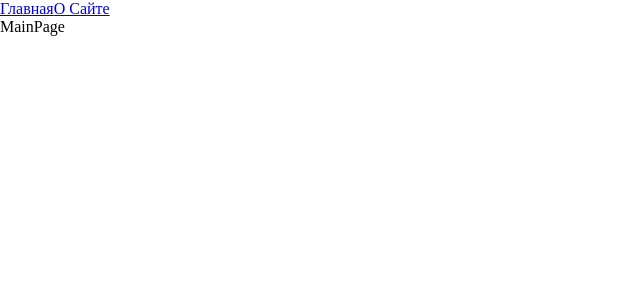
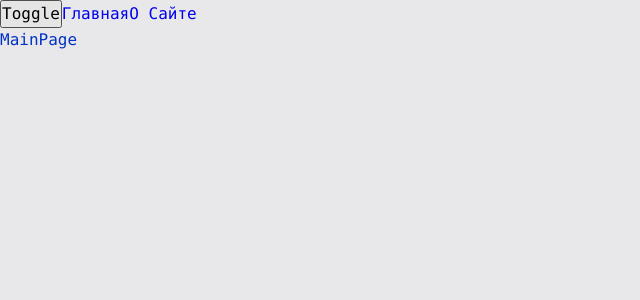
Before and after one commit to mirzoibodullaev/react-news, a React app: page / in a window 1280 px wide. Shown: the top 300 px of the page, without its empty margins (0-640 px from the left). Built offline with nearby package versions, Linux system fonts and the light colour scheme.

Commit message:
add theme provider

```diff
--- a/src/App.tsx
+++ b/src/App.tsx
@@ -2,11 +2,14 @@ import { Suspense } from "react";
 import { Link, Route, Routes } from "react-router-dom";
 import { MainPageAsync } from "./pages/MainPage/MainPage.async";
 import { AboutPageAync } from "./pages/AboutPage/AboutPage.async";
-import "./index.scss";
+import { useTheme } from "./theme/useTheme";
+import "./styles/index.scss";
 
 const App = () => {
+    const { theme, toggleTheme } = useTheme();
     return (
-        <div className="app">
+        <div className={`app ${theme}`}>
+            <button onClick={toggleTheme}>Toggle</button>
             <Link to={"/"}>Главная</Link>
             <Link to={"/about"}>О Сайте</Link>
             <Suspense fallback={<div>Loading...</div>}>
--- a/src/index.tsx
+++ b/src/index.tsx
@@ -1,10 +1,13 @@
 import { render } from "react-dom";
 import { BrowserRouter } from "react-router-dom";
 import App from "./App";
+import ThemeProvider from "./theme/ThemeProvider";
 
 render(
     <BrowserRouter>
-        <App />
+        <ThemeProvider>
+            <App />
+        </ThemeProvider>
     </BrowserRouter>,
     document.getElementById("root")
 );
--- /dev/null
+++ b/src/styles/index.scss
@@ -0,0 +1,53 @@
+@import "reset";
+@import "variables/global";
+@import "themes/normal";
+@import "themes/dark";
+@import "themes/orange";
+
+.app {
+    font: var(--font-m);
+    color: var(--primary-color);
+    background: var(--bg-color);
+    min-height: 100vh;
+}
+
+.app_redesigned {
+    background: var(--bg-redesigned);
+    min-height: 100vh;
+    font: var(--font-m-redesigned);
+    color: var(--text-redesigned);
+}
+
+.content-page {
+    display: flex;
+}
+
+*::-webkit-scrollbar {
+    width: 12px;               /* ширина scrollbar */
+    height: 8px;
+}
+
+*::-webkit-scrollbar-track {
+    background: var(--light-bg-redesigned);        /* цвет дорожки */
+}
+
+*::-webkit-scrollbar-thumb {
+    background-color: var(--icon-redesigned);    /* цвет плашки */
+    border-radius: 20px;       /* закругления плашки */
+    border: 1px solid var(--accent-redesigned);  /* padding вокруг плашки */
+}
+
+.app *::-webkit-scrollbar {
+    width: 12px;               /* ширина scrollbar */
+    height: 8px;
+}
+
+.app *::-webkit-scrollbar-track {
+    background: var(--card-bg);        /* цвет дорожки */
+}
+
+.app *::-webkit-scrollbar-thumb {
+    background-color: var(--inverted-primary-color);    /* цвет плашки */
+    border-radius: 20px;       /* закругления плашки */
+    border: 2px solid var(--primary-color);  /* padding вокруг плашки */
+}
--- /dev/null
+++ b/src/styles/reset.scss
@@ -0,0 +1,30 @@
+* {
+    margin: 0;
+    padding: 0;
+    box-sizing: border-box;
+}
+
+li {
+    list-style-type: none;
+}
+
+input,
+button,
+textarea,
+select {
+    margin: 0;
+    font: inherit;
+}
+
+a {
+    text-decoration: none;
+}
+
+h1,
+h2,
+h3,
+h4,
+h5,
+h6 {
+    font-weight: 300;
+}
--- /dev/null
+++ b/src/styles/themes/dark.scss
@@ -0,0 +1,32 @@
+.app.dark {
+    --bg-color: #090949;
+    --inverted-bg-color: #e8e8ea;
+    --primary-color: #04ff04;
+    --secondary-color: #049604;
+    --inverted-primary-color: #0232c2;
+    --inverted-secondary-color: #0452ff;
+
+    // redesigned
+    --dark-bg-redesigned: #090F11;
+    --bg-redesigned: #0C1214;
+    --light-bg-redesigned: #151C1F;
+    --text-redesigned: #DBDBDB;
+    --hint-redesigned: #555555;
+    --cancel-redesigned: #D95757;
+    --save-redesigned: #6CD98B;
+    --icon-redesigned: #74A2B2;
+    --accent-redesigned: #5ED3F3;
+
+    // skeleton
+    --skeleton-color: #1515ad;
+    --skeleton-shadow: #2b2be8;
+
+    // code
+    --code-bg: #1212a1;
+
+    // card
+    --card-bg: #0d0d6b;
+
+    // listbox
+    --listbox-bg: #0d0d6b;
+}
--- /dev/null
+++ b/src/styles/themes/normal.scss
@@ -0,0 +1,32 @@
+.app.light {
+    --bg-color: #e8e8ea;
+    --inverted-bg-color: #090949;
+    --primary-color: #0232c2;
+    --secondary-color: #0449e0;
+    --inverted-primary-color: #04ff04;
+    --inverted-secondary-color: #049604;
+
+    // redesigned
+    --dark-bg-redesigned: #FFFFFF;
+    --bg-redesigned: #EFF5F6;
+    --light-bg-redesigned: #E2EEF1;
+    --text-redesigned: #141C1F;
+    --hint-redesigned: #ADBCC0;
+    --cancel-redesigned: #FF7777;
+    --save-redesigned: #62DE85;
+    --icon-redesigned: #5ED3F3;
+    --accent-redesigned: #00C8FF;
+
+    // skeleton
+    --skeleton-color: #fff;
+    --skeleton-shadow: rgba(0 0 0 / 20%);
+
+    // code
+    --code-bg: #fff;
+
+    // card
+    --card-bg: #d5d5d7;
+
+    // listbox
+    --listbox-bg: #d5d5d7;
+}
--- /dev/null
+++ b/src/styles/themes/orange.scss
@@ -0,0 +1,32 @@
+.app.orange {
+    --bg-color: #faf4fb;
+    --inverted-bg-color: #bd5012;
+    --primary-color: #9a1a0e;
+    --secondary-color: #d01f0e;
+    --inverted-primary-color: #dbd5dc;
+    --inverted-secondary-color: #faf4fb;
+
+    // redesigned
+    --dark-bg-redesigned: #FFF3D6;
+    --bg-redesigned: #F0C048;
+    --light-bg-redesigned: #F2D791;
+    --text-redesigned: #1B1311;
+    --hint-redesigned: #B8B2A2;
+    --cancel-redesigned: #FF5E5E;
+    --save-redesigned: #52FA81;
+    --icon-redesigned: #4875F0;
+    --accent-redesigned: #1D59FF;
+
+    // skeleton
+    --skeleton-color: #fff;
+    --skeleton-shadow: rgba(0 0 0 / 20%);
+
+    // code
+    --code-bg: #fff;
+
+    // card
+    --card-bg: #d5d5d7;
+
+    // listbox
+    --listbox-bg: #d5d5d7;
+}
--- /dev/null
+++ b/src/styles/variables/global.scss
@@ -0,0 +1,56 @@
+:root {
+    --font-family-main: consolas, "Times New Roman", serif;
+    --font-family-text-redesigned: 'Nunito Sans', sans-serif;
+    --font-family-header-redesigned: 'Roboto', sans-serif;
+
+    // s
+    --font-size-s: 12px;
+    --font-line-s: 20px;
+    --font-s: var(--font-size-s) / var(--font-line-s) var(--font-family-main);
+
+    // m
+    --font-size-m: 16px;
+    --font-line-m: 24px;
+    --font-m: var(--font-size-m) / var(--font-line-m) var(--font-family-main);
+
+    // l
+    --font-size-l: 24px;
+    --font-line-l: 32px;
+    --font-l: var(--font-size-l) / var(--font-line-l) var(--font-family-main);
+
+    // xl
+    --font-size-xl: 32px;
+    --font-line-xl: 40px;
+    --font-xl: var(--font-size-xl) / var(--font-line-xl) var(--font-family-main);
+
+
+
+
+    // Размеры
+    --navbar-height: 50px;
+    --sidebar-width: 300px;
+    --sidebar-width-collapsed: 80px;
+
+    // z - Индексы
+    --modal-z-index: 1000;
+    --overlay-z-index: 100;
+
+    // Цвета
+    --overlay-color: rgba(0 0 0 / 60%);
+    --red-light: #f00;
+    --red-dark: #ce0505;
+
+    // redesigned
+
+    // s
+    --font-s-redesigned: var(--font-size-s) / var(--font-line-s) var(--font-family-text-redesigned);
+
+    // m
+    --font-m-redesigned: var(--font-size-m) / var(--font-line-m) var(--font-family-text-redesigned);
+
+    // l
+    --font-l-redesigned: var(--font-size-l) / var(--font-line-l) var(--font-family-header-redesigned);
+
+    // xl
+    --font-xl-redesigned: var(--font-size-xl) / var(--font-line-xl) var(--font-family-header-redesigned);
+}
--- /dev/null
+++ b/src/theme/ThemeContext.ts
@@ -0,0 +1,15 @@
+import { createContext } from "react";
+
+export enum Theme {
+    LIGHT = "light",
+    DARK = "dark",
+    ORANGE = "orange",
+}
+
+export interface ThemeContextProps {
+    theme?: Theme;
+    setTheme?: (theme: Theme) => void;
+}
+
+export const ThemeContext = createContext<ThemeContextProps>({});
+export const LOCAL_STORAGE_THEME_KEY = "theme";
--- /dev/null
+++ b/src/theme/ThemeProvider.tsx
@@ -0,0 +1,26 @@
+import { FC, useMemo, useState } from "react";
+import { LOCAL_STORAGE_THEME_KEY, Theme, ThemeContext } from "./ThemeContext";
+
+const defaultTheme =
+    (localStorage.getItem(LOCAL_STORAGE_THEME_KEY) as Theme) || Theme.LIGHT;
+
+const ThemeProvider: FC = ({ children }) => {
+    const [theme, setTheme] = useState<Theme>(defaultTheme);
+
+    const defaultProps = useMemo(() => (
+        {
+            theme: theme,
+            setTheme: setTheme
+        }
+    ),
+        [theme]
+    );
+
+    return (
+        <ThemeContext.Provider value={defaultProps}>
+            {children}
+        </ThemeContext.Provider>
+    );
+};
+
+export default ThemeProvider;
--- /dev/null
+++ b/src/theme/useTheme.ts
@@ -0,0 +1,19 @@
+import { useContext } from "react";
+import { LOCAL_STORAGE_THEME_KEY, Theme, ThemeContext } from "./ThemeContext";
+
+interface UseThemeResult {
+    toggleTheme: () => void;
+    theme: Theme;
+}
+
+export function useTheme(): UseThemeResult {
+    const { theme, setTheme } = useContext(ThemeContext);
+
+    const toggleTheme = () => {
+        const newTheme = theme === Theme.DARK ? Theme.LIGHT : Theme.DARK;
+        setTheme(newTheme);
+        localStorage.setItem(LOCAL_STORAGE_THEME_KEY, newTheme);
+    };
+
+    return { theme, toggleTheme };
+}
```
